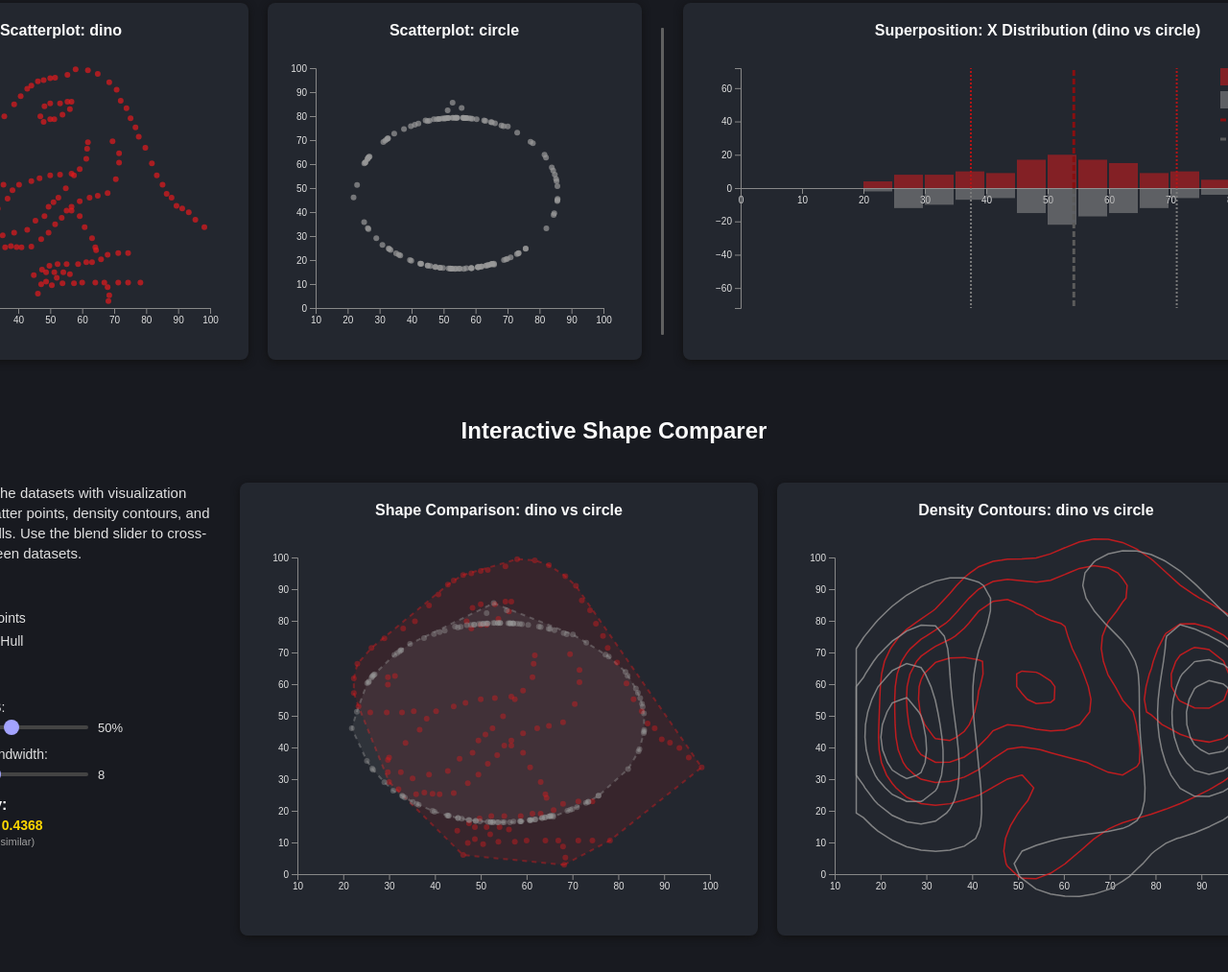
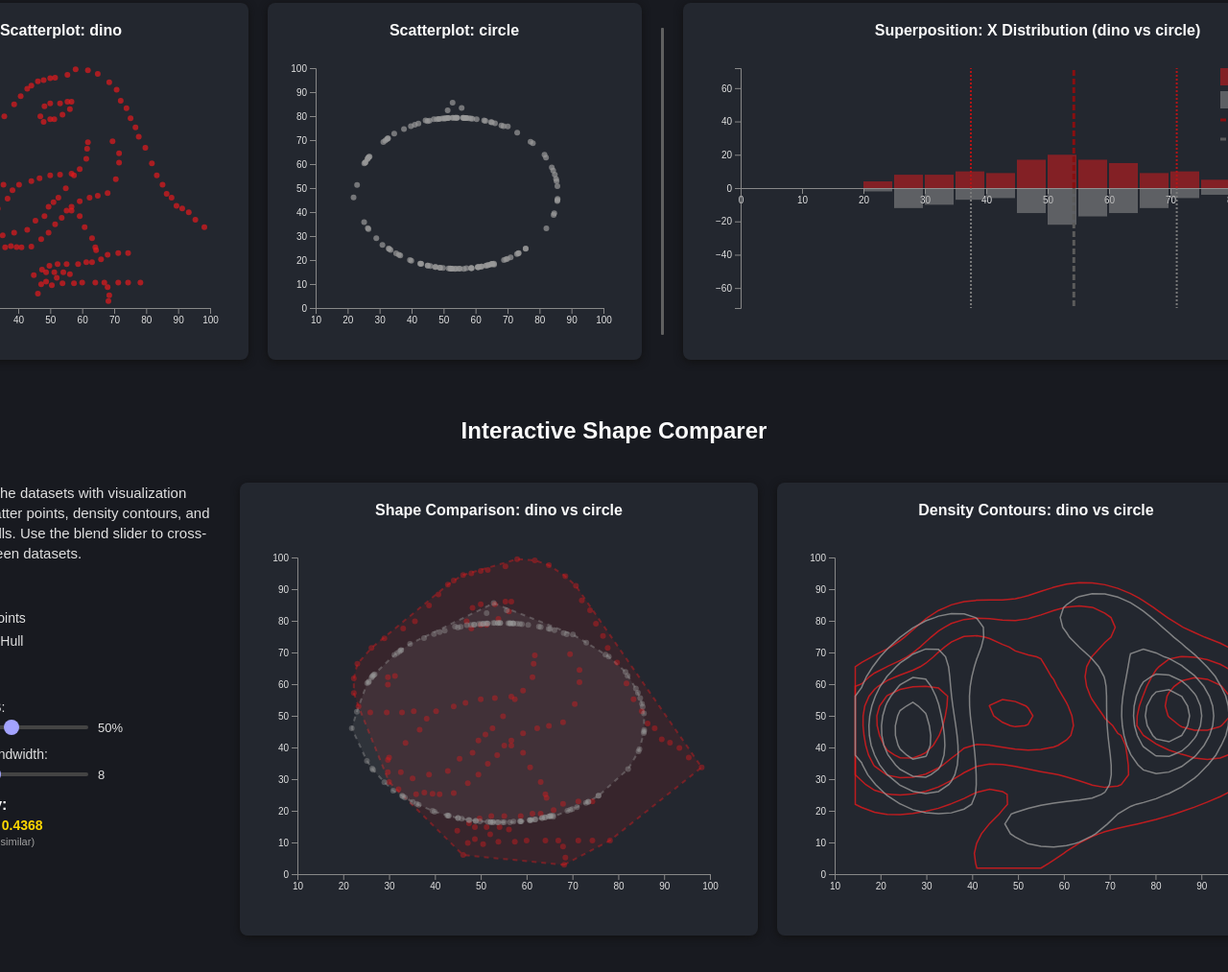
Before and after one commit to Cind3r/D3-Testing, a plain HTML site: page docs/pages/D3_Assignment_1.html in a window 1280 px wide. Shown: the part 339-1352 px from the top of the page at 96% size. Drawn offline with nearby package versions, Linux system fonts and the light colour scheme; animation ran at ten frames a second.

Commit message:
axis bound changes for density

```diff
--- a/docs/pages/D3_Assignment_1.html
+++ b/docs/pages/D3_Assignment_1.html
@@ -286,15 +286,28 @@
     ========================================== */
 
     // 2D Kernel Density Estimation with Gaussian kernels
-    function kernelDensityEstimation(points, bandwidth, gridSize = 30) {
-        const xExtent = d3.extent(points, d => d.x);
-        const yExtent = d3.extent(points, d => d.y);
+    function kernelDensityEstimation(points, bandwidth, gridSize = 30, globalXExtent = null, globalYExtent = null) {
+        // Use global extents if provided, otherwise calculate from points
+        let xExtent, yExtent;
+        if (globalXExtent && globalYExtent) {
+            // Add small inward padding to prevent contours from touching axes
+            const xRange = globalXExtent[1] - globalXExtent[0];
+            const yRange = globalYExtent[1] - globalYExtent[0];
+            const xPadding = xRange * 0.05; // 5% padding inward
+            const yPadding = yRange * 0.05; // 5% padding inward
+
+            xExtent = [globalXExtent[0] + xPadding, globalXExtent[1] - xPadding];
+            yExtent = [globalYExtent[0] + yPadding, globalYExtent[1] - yPadding];
+        } else {
+            xExtent = d3.extent(points, d => d.x);
+            yExtent = d3.extent(points, d => d.y);
 
             // Expand extents slightly for padding
             const xPadding = (xExtent[1] - xExtent[0]) * 0.1;
             const yPadding = (yExtent[1] - yExtent[0]) * 0.1;
             xExtent[0] -= xPadding; xExtent[1] += xPadding;
             yExtent[0] -= yPadding; yExtent[1] += yPadding;
+        }
 
         const xStep = (xExtent[1] - xExtent[0]) / (gridSize - 1);
         const yStep = (yExtent[1] - yExtent[0]) / (gridSize - 1);
@@ -923,6 +936,10 @@
                 .domain(globalY).nice()
                 .range([plotHeight, 0]);
 
+            // Get the actual domains after .nice() to ensure density bounds match axis bounds exactly
+            const actualXDomain = xScale.domain();
+            const actualYDomain = yScale.domain();
+
             let g;
             if (existingG.empty()) {
                 svg.selectAll("*").remove();
@@ -956,9 +973,9 @@
 
                 if (currentDataA.length === 0 || currentDataB.length === 0) return;
 
-                // Calculate density for current datasets
-                const densityA = kernelDensityEstimation(currentDataA, bandwidth, 30);
-                const densityB = kernelDensityEstimation(currentDataB, bandwidth, 30);
+                // Calculate density for current datasets using actual scale domains (after .nice())
+                const densityA = kernelDensityEstimation(currentDataA, bandwidth, 30, actualXDomain, actualYDomain);
+                const densityB = kernelDensityEstimation(currentDataB, bandwidth, 30, actualXDomain, actualYDomain);
 
                 // Check if D3 contours is available, fallback to circles if not
                 if (typeof d3.contours === 'function') {
```
Lines whose indentation alone changed are shown as unchanged.
